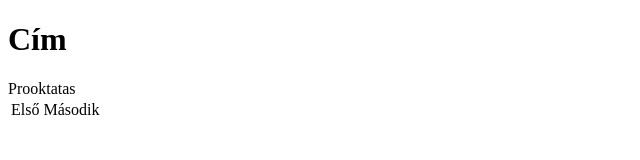
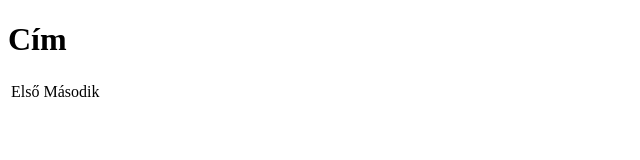
Before and after one commit to MoranTom/prooktatas, a plain HTML site: page index.html in a window 1280 px wide. Shown: the whole page, without its empty margins (0-640 px from the left). Drawn offline with Linux system fonts and the light colour scheme.

Commit message:
html váz

```diff
--- a/index.html
+++ b/index.html
@@ -11,7 +11,6 @@
     <table>
         <td>Első</td>
         <td>Második</td>
-        <tr>Prooktatas</tr>
     </table>
 </body>
 </html>
```
